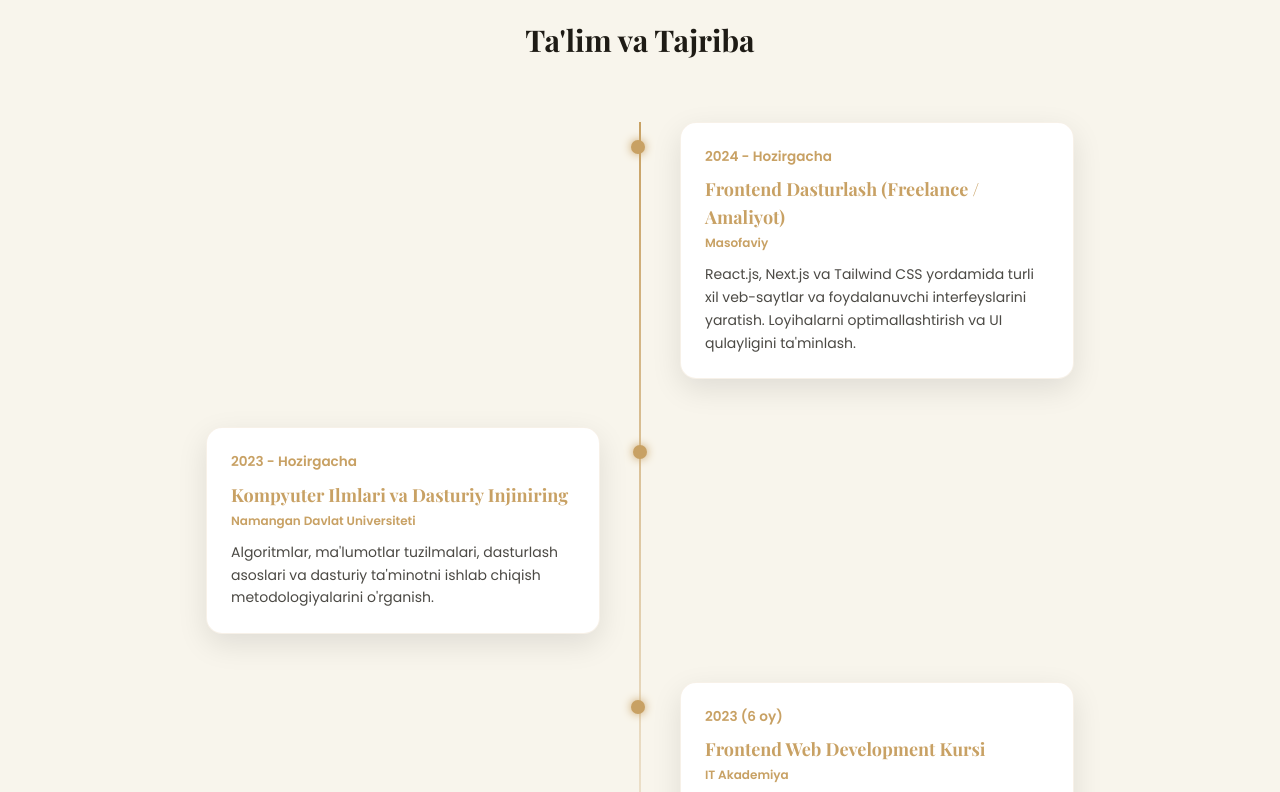
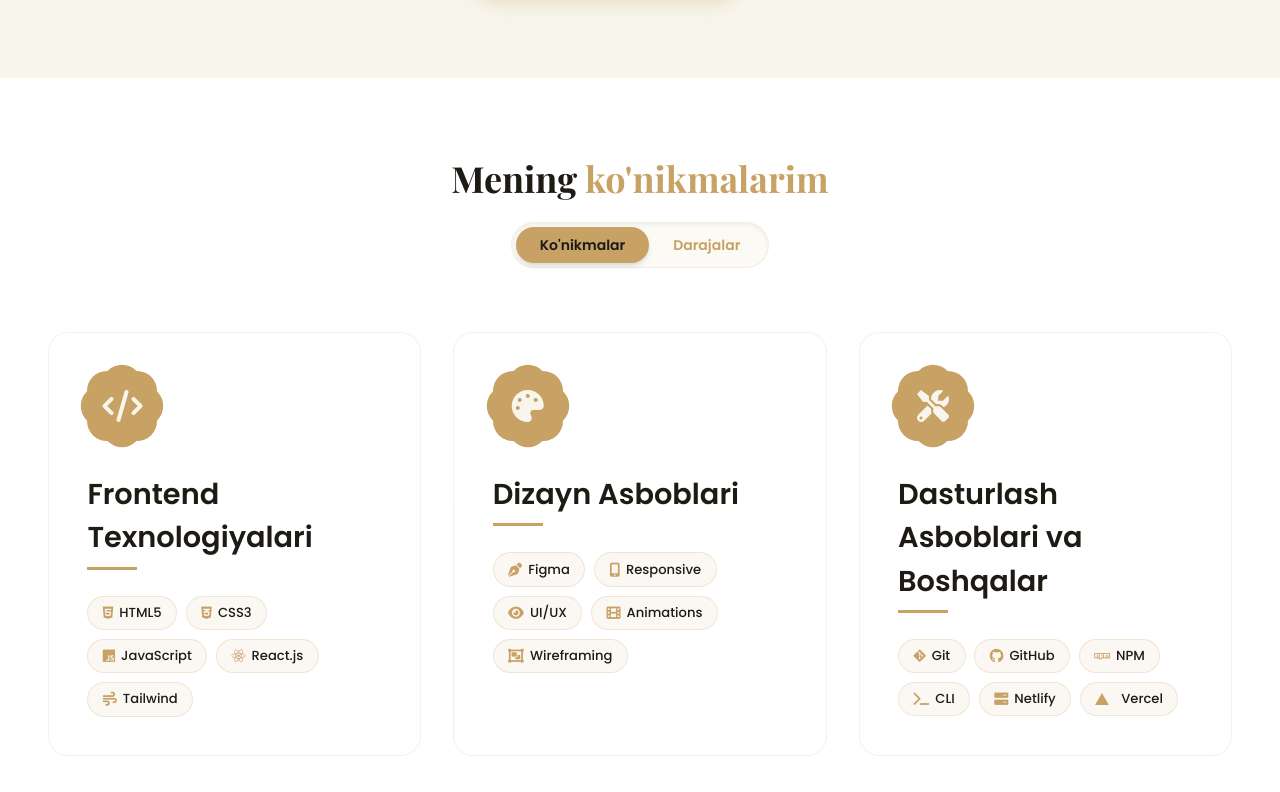
Before and after one commit to OgabekHub/My-portfolio, a Next.js app: page / in a window 1280 px wide. Shown: the part 1708-2500 px from the top of the page. Built offline with nearby package versions, Linux system fonts and the light colour scheme.

Commit message:
feat: add custom cursor, interactive skills toggle, vercel svg and optimize footer

```diff
--- a/src/app/globals.css
+++ b/src/app/globals.css
@@ -963,12 +963,12 @@ body {
 
 /* Skill cards */
 .skill-card {
-  background: rgba(255, 255, 255, 0.05);
+  background: var(--color-card-bg);
   border-radius: 20px;
   padding: 2.5rem;
   transition: all 0.3s ease;
   backdrop-filter: blur(10px);
-  border: 1px solid rgba(255, 255, 255, 0.1);
+  border: 1px solid rgba(var(--color-accent-rgb), 0.15);
   position: relative;
   overflow: hidden;
 }
@@ -1834,6 +1834,11 @@ body {
 /* Footer styles */
 footer {
   position: relative;
+  background: linear-gradient(to bottom, var(--color-primary), #eae5d3);
+  transition: background 0.3s ease;
+}
+
+.dark footer {
   background: linear-gradient(to bottom, var(--color-primary), #111);
 }
 
@@ -1851,7 +1856,7 @@ footer {
 .footer-social-link {
   width: 40px;
   height: 40px;
-  background: rgba(255, 255, 255, 0.05);
+  background: rgba(var(--color-text-main-rgb), 0.05);
   border-radius: 50%;
   display: flex;
   align-items: center;
@@ -1963,13 +1968,13 @@ footer {
   transition: all 0.3s ease;
   padding: 0.5rem;
   border-radius: 8px;
-  background: rgba(255, 255, 255, 0.02);
+  background: rgba(var(--color-text-main-rgb), 0.03);
 }
 
 .footer-contact li:hover {
   color: var(--color-accent);
   transform: translateX(5px);
-  background: rgba(255, 255, 255, 0.05);
+  background: rgba(var(--color-text-main-rgb), 0.08);
 }
 
 .footer-contact i {
@@ -2572,3 +2577,52 @@ footer {
   opacity: 1;
   transform: none;
 }
+
+/* Custom Cursor Styles */
+.custom-cursor-dot {
+  width: 6px;
+  height: 6px;
+  background-color: var(--color-accent);
+  border-radius: 50%;
+  position: fixed;
+  top: -3px;
+  left: -3px;
+  pointer-events: none;
+  z-index: 9999;
+  transform: translate3d(0, 0, 0);
+  transition: transform 0.05s linear, opacity 0.3s ease;
+}
+
+.custom-cursor-ring {
+  width: 34px;
+  height: 34px;
+  border: 1.5px solid var(--color-accent);
+  border-radius: 50%;
+  position: fixed;
+  top: -17px;
+  left: -17px;
+  pointer-events: none;
+  z-index: 9998;
+  transform: translate3d(0, 0, 0);
+  transition: width 0.3s ease, height 0.3s ease, top 0.3s ease, left 0.3s ease, border-color 0.3s ease, background-color 0.3s ease, opacity 0.3s ease;
+}
+
+.custom-cursor-ring.hovered-cursor {
+  width: 50px;
+  height: 50px;
+  top: -25px;
+  left: -25px;
+  background-color: rgba(var(--color-accent-rgb), 0.1);
+  border-color: var(--color-accent);
+}
+
+.hidden-cursor {
+  opacity: 0;
+}
+
+/* Hide default cursor on desktop devices */
+@media (min-width: 1025px) {
+  body, a, button, [role="button"], input[type="submit"], .clickable {
+    cursor: none !important;
+  }
+}
--- a/src/app/layout.tsx
+++ b/src/app/layout.tsx
@@ -3,6 +3,7 @@ import { Playfair_Display, Poppins } from "next/font/google";
 import "./globals.css";
 
 import { LanguageProvider } from "@/context/LanguageContext";
+import CustomCursor from "@/components/CustomCursor";
 
 const playfair = Playfair_Display({
   subsets: ["latin"],
@@ -54,7 +55,10 @@ export default function RootLayout({
       <body
         className={`${playfair.variable} ${poppins.variable} font-poppins bg-primary text-light antialiased`}
       >
-        <LanguageProvider>{children}</LanguageProvider>
+        <LanguageProvider>
+          <CustomCursor />
+          {children}
+        </LanguageProvider>
       </body>
     </html>
   );
--- a/src/components/About.tsx
+++ b/src/components/About.tsx
@@ -93,27 +93,6 @@ export default function About() {
             </div>
           </div>
         </div>
-
-        {/* Timeline Section */}
-        <div className="mt-28">
-          <h3 className="text-3xl font-playfair font-bold text-center mb-16">
-            {t.about.timelineTitle}
-          </h3>
-          <div className="timeline-container relative">
-            <div className="timeline-line"></div>
-            {t.about.timeline.map((item, idx) => (
-              <div key={idx} className="timeline-item">
-                <div className="timeline-dot"></div>
-                <div className="timeline-content">
-                  <div className="timeline-date">{item.period}</div>
-                  <h4 className="text-lg font-bold text-accent mb-1 font-playfair">{item.title}</h4>
-                  <div className="text-xs font-semibold text-light/50 mb-3">{item.location}</div>
-                  <p className="text-sm text-light/80 leading-relaxed">{item.desc}</p>
-                </div>
-              </div>
-            ))}
-          </div>
-        </div>
       </div>
     </section>
   );
--- /dev/null
+++ b/src/components/CustomCursor.tsx
@@ -0,0 +1,110 @@
+"use client";
+
+import React, { useEffect, useRef, useState } from "react";
+
+export default function CustomCursor() {
+  const dotRef = useRef<HTMLDivElement>(null);
+  const ringRef = useRef<HTMLDivElement>(null);
+  const [isHovered, setIsHovered] = useState(false);
+  const [isHidden, setIsHidden] = useState(true);
+
+  useEffect(() => {
+    // Check if user agent is mobile/tablet to avoid rendering custom cursor
+    const isMobile = /Android|webOS|iPhone|iPad|iPod|BlackBerry|IEMobile|Opera Mini/i.test(
+      navigator.userAgent
+    );
+    if (isMobile) return;
+
+    const dot = dotRef.current;
+    const ring = ringRef.current;
+    if (!dot || !ring) return;
+
+    let mouseX = 0;
+    let mouseY = 0;
+    let ringX = 0;
+    let ringY = 0;
+
+    const onMouseMove = (e: MouseEvent) => {
+      mouseX = e.clientX;
+      mouseY = e.clientY;
+      setIsHidden(false);
+    };
+
+    const onMouseLeave = () => {
+      setIsHidden(true);
+    };
+
+    const onMouseEnter = () => {
+      setIsHidden(false);
+    };
+
+    window.addEventListener("mousemove", onMouseMove);
+    document.addEventListener("mouseleave", onMouseLeave);
+    document.addEventListener("mouseenter", onMouseEnter);
+
+    // Animation loop for elastic ring delay
+    let animationFrameId: number;
+    const animate = () => {
+      if (dot) {
+        dot.style.transform = `translate3d(${mouseX}px, ${mouseY}px, 0)`;
+      }
+
+      const delay = 6; // Elasticity speed (higher is slower/more floaty)
+      ringX += (mouseX - ringX) / delay;
+      ringY += (mouseY - ringY) / delay;
+
+      if (ring) {
+        ring.style.transform = `translate3d(${ringX}px, ${ringY}px, 0)`;
+      }
+
+      animationFrameId = requestAnimationFrame(animate);
+    };
+    animate();
+
+    // Mouse hover detection to scale cursor on interactive elements
+    const handleMouseOver = (e: MouseEvent) => {
+      const target = e.target as HTMLElement;
+      if (!target) return;
+
+      if (
+        target.tagName === "A" ||
+        target.tagName === "BUTTON" ||
+        target.closest("a") ||
+        target.closest("button") ||
+        target.closest(".project-card") ||
+        target.closest(".tech-badge") ||
+        target.closest(".resume-download-btn") ||
+        target.classList.contains("clickable")
+      ) {
+        setIsHovered(true);
+      } else {
+        setIsHovered(false);
+      }
+    };
+
+    window.addEventListener("mouseover", handleMouseOver);
+
+    return () => {
+      window.removeEventListener("mousemove", onMouseMove);
+      document.removeEventListener("mouseleave", onMouseLeave);
+      document.removeEventListener("mouseenter", onMouseEnter);
+      window.removeEventListener("mouseover", handleMouseOver);
+      cancelAnimationFrame(animationFrameId);
+    };
+  }, []);
+
+  return (
+    <>
+      <div
+        ref={dotRef}
+        className={`custom-cursor-dot ${isHidden ? "hidden-cursor" : ""}`}
+      />
+      <div
+        ref={ringRef}
+        className={`custom-cursor-ring ${isHidden ? "hidden-cursor" : ""} ${
+          isHovered ? "hovered-cursor" : ""
+        }`}
+      />
+    </>
+  );
+}
--- a/src/components/Skills.tsx
+++ b/src/components/Skills.tsx
@@ -1,56 +1,101 @@
 "use client";
 
-import React from "react";
+import React, { useState } from "react";
 import { useLanguage } from "@/context/LanguageContext";
 
 export default function Skills() {
   const { t } = useLanguage();
+  const [viewMode, setViewMode] = useState<"badges" | "progress">("badges");
 
   const skillCategories = [
     {
       title: t.skills.frontend,
       icon: "fa-code",
       badges: [
-        { name: "HTML5", icon: "fab fa-html5" },
-        { name: "CSS3", icon: "fab fa-css3-alt" },
-        { name: "JavaScript", icon: "fab fa-js" },
-        { name: "React.js", icon: "fab fa-react" },
-        { name: "Tailwind", icon: "fas fa-wind" },
+        { name: "HTML5", icon: "fab fa-html5", level: 95 },
+        { name: "CSS3", icon: "fab fa-css3-alt", level: 90 },
+        { name: "JavaScript", icon: "fab fa-js", level: 85 },
+        { name: "React.js", icon: "fab fa-react", level: 80 },
+        { name: "Tailwind", icon: "fas fa-wind", level: 90 },
       ],
     },
     {
       title: t.skills.design,
       icon: "fa-palette",
       badges: [
-        { name: "Figma", icon: "fas fa-pen-nib" },
-        { name: "Responsive", icon: "fas fa-mobile-alt" },
-        { name: "UI/UX", icon: "fas fa-eye" },
-        { name: "Animations", icon: "fas fa-film" },
-        { name: "Wireframing", icon: "fas fa-object-group" },
+        { name: "Figma", icon: "fas fa-pen-nib", level: 85 },
+        { name: "Responsive", icon: "fas fa-mobile-alt", level: 95 },
+        { name: "UI/UX", icon: "fas fa-eye", level: 80 },
+        { name: "Animations", icon: "fas fa-film", level: 75 },
+        { name: "Wireframing", icon: "fas fa-object-group", level: 75 },
       ],
     },
     {
       title: t.skills.tools,
       icon: "fa-tools",
       badges: [
-        { name: "Git", icon: "fab fa-git-alt" },
-        { name: "GitHub", icon: "fab fa-github" },
-        { name: "NPM", icon: "fab fa-npm" },
-        { name: "CLI", icon: "fas fa-terminal" },
-        { name: "Netlify", icon: "fas fa-server" },
+        { name: "Git", icon: "fab fa-git-alt", level: 85 },
+        { name: "GitHub", icon: "fab fa-github", level: 85 },
+        { name: "NPM", icon: "fab fa-npm", level: 80 },
+        { name: "CLI", icon: "fas fa-terminal", level: 75 },
+        { name: "Netlify", icon: "fas fa-server", level: 80 },
+        { name: "Vercel", icon: "custom-vercel", level: 85 },
       ],
     },
   ];
 
+  // Helper to render FontAwesome icons or custom SVGs (like Vercel)
+  const renderIcon = (icon: string, customClass?: string) => {
+    if (icon === "custom-vercel") {
+      return (
+        <svg
+          viewBox="0 0 116 100"
+          fill="currentColor"
+          className={customClass || "w-3.5 h-3 text-accent inline-block mr-1.5"}
+          xmlns="http://www.w3.org/2000/svg"
+        >
+          <path fillRule="evenodd" clipRule="evenodd" d="M57.5 0L115 100H0L57.5 0Z" />
+        </svg>
+      );
+    }
+    return <i className={`${icon} ${customClass || ""}`}></i>;
+  };
+
   return (
     <section id="skills" className="py-20 bg-secondary relative">
       <div className="container mx-auto px-4">
-        <h2 className="text-4xl font-playfair font-bold text-center mb-16">
+        <h2 className="text-4xl font-playfair font-bold text-center mb-6">
           {t.skills.title.split(" ")[0]}{" "}
           <span className="text-accent">
             {t.skills.title.split(" ").slice(1).join(" ")}
           </span>
         </h2>
+
+        {/* View Mode Toggle Switcher */}
+        <div className="flex justify-center mb-16">
+          <div className="bg-primary/50 border border-accent/15 p-1 rounded-full flex items-center shadow-inner">
+            <button
+              onClick={() => setViewMode("badges")}
+              className={`px-6 py-2 rounded-full text-xs md:text-sm font-semibold transition-all duration-300 ${
+                viewMode === "badges"
+                  ? "bg-accent text-primary shadow-md"
+                  : "text-light/70 hover:text-accent"
+              }`}
+            >
+              {t.skills.badgesView}
+            </button>
+            <button
+              onClick={() => setViewMode("progress")}
+              className={`px-6 py-2 rounded-full text-xs md:text-sm font-semibold transition-all duration-300 ${
+                viewMode === "progress"
+                  ? "bg-accent text-primary shadow-md"
+                  : "text-light/70 hover:text-accent"
+              }`}
+            >
+              {t.skills.progressView}
+            </button>
+          </div>
+        </div>
 
         <div className="grid grid-cols-1 md:grid-cols-2 lg:grid-cols-3 gap-8">
           {skillCategories.map((category, idx) => (
@@ -59,13 +104,39 @@ export default function Skills() {
                 <i className={`fas ${category.icon}`}></i>
               </div>
               <h3 className="skill-title">{category.title}</h3>
-              <div className="tech-badges">
-                {category.badges.map((badge, bIdx) => (
-                  <span key={bIdx} className="tech-badge">
-                    <i className={badge.icon}></i> {badge.name}
-                  </span>
-                ))}
-              </div>
+
+              {viewMode === "badges" ? (
+                /* Badges view */
+                <div className="tech-badges">
+                  {category.badges.map((badge, bIdx) => (
+                    <span key={bIdx} className="tech-badge flex items-center">
+                      {renderIcon(badge.icon)}
+                      <span>{badge.name}</span>
+                    </span>
+                  ))}
+                </div>
+              ) : (
+                /* Animated progress bars view */
+                <div className="skill-items">
+                  {category.badges.map((badge, bIdx) => (
+                    <div key={bIdx} className="skill-item">
+                      <div className="skill-info">
+                        <span className="flex items-center gap-2">
+                          {renderIcon(badge.icon, "text-accent text-sm w-4 flex justify-center items-center")}
+                          {badge.name}
+                        </span>
+                        <span className="skill-percentage">{badge.level}%</span>
+                      </div>
+                      <div className="skill-progress bg-primary/40 border border-accent/5">
+                        <div
+                          className="progress"
+                          style={{ width: `${badge.level}%` }}
+                        ></div>
+                      </div>
+                    </div>
+                  ))}
+                </div>
+              )}
             </div>
           ))}
         </div>
--- a/src/data/translations.ts
+++ b/src/data/translations.ts
@@ -20,7 +20,7 @@ export const translations = {
     },
     about: {
       title: "Men haqimda",
-      intro: "Assalomu alaykum! Men Og'abek Olimjonov — frontend dasturlashga qiziquvchi yosh dasturchiman. Hozirda React.js-ni o'rganyapman va veb-ilovalarni yaratishda tajriba orttiryapman.",
+      intro: "Assalomu alaykum! Men Og'abek Olimjonov — zamonaviy, tezkor va foydalanuvchilar uchun qulay veb-saytlar yaratishga qiziquvchi Junior Frontend dasturchiman. HTML, CSS, JavaScript va React.js yordamida responsive (moslashuvchan) interfeyslar yaratish hamda Figma dizaynlarini piksel-ideal ko'rinishda kodga o'tkazish bo'yicha amaliy tajribaga egaman. Har doim toza kod yozishga va ilg'or texnologiyalarni o'rganishga intilaman.",
       coreSkillsTitle: "Asosiy Ko'nikmalar",
       coreSkills: [
         "HTML5, CSS3, JavaScript",
@@ -62,7 +62,9 @@ export const translations = {
       title: "Mening ko'nikmalarim",
       frontend: "Frontend Texnologiyalari",
       design: "Dizayn Asboblari",
-      tools: "Dasturlash Asboblari va Boshqalar"
+      tools: "Dasturlash Asboblari va Boshqalar",
+      badgesView: "Ko'nikmalar",
+      progressView: "Darajalar"
     },
     projects: {
       title: "Mening Loyihalarim",
@@ -147,7 +149,7 @@ export const translations = {
     },
     about: {
       title: "About Me",
-      intro: "Hello! I'm Og'abek Olimjonov — a young developer focusing on front-end development. Currently, I'm learning React.js and gaining experience in creating web applications.",
+      intro: "Hello! I'm Og'abek Olimjonov, a passionate Junior Frontend Developer dedicated to building modern, responsive, and user-friendly web interfaces. I have hands-on experience working with HTML, CSS, JavaScript, and React.js, focusing on pixel-perfect translation from Figma designs to clean, maintainable code. I am always eager to learn new technologies and build solutions that deliver great user experiences.",
       coreSkillsTitle: "Core Skills",
       coreSkills: [
         "HTML5, CSS3, JavaScript",
@@ -189,7 +191,9 @@ export const translations = {
       title: "My Skills",
       frontend: "Frontend Technologies",
       design: "Design Tools",
-      tools: "Development Tools & Others"
+      tools: "Development Tools & Others",
+      badgesView: "Skills",
+      progressView: "Proficiency"
     },
     projects: {
       title: "My Projects",
```
Also changed, not shown: src/components/Footer.tsx (+5 -5 lines).
